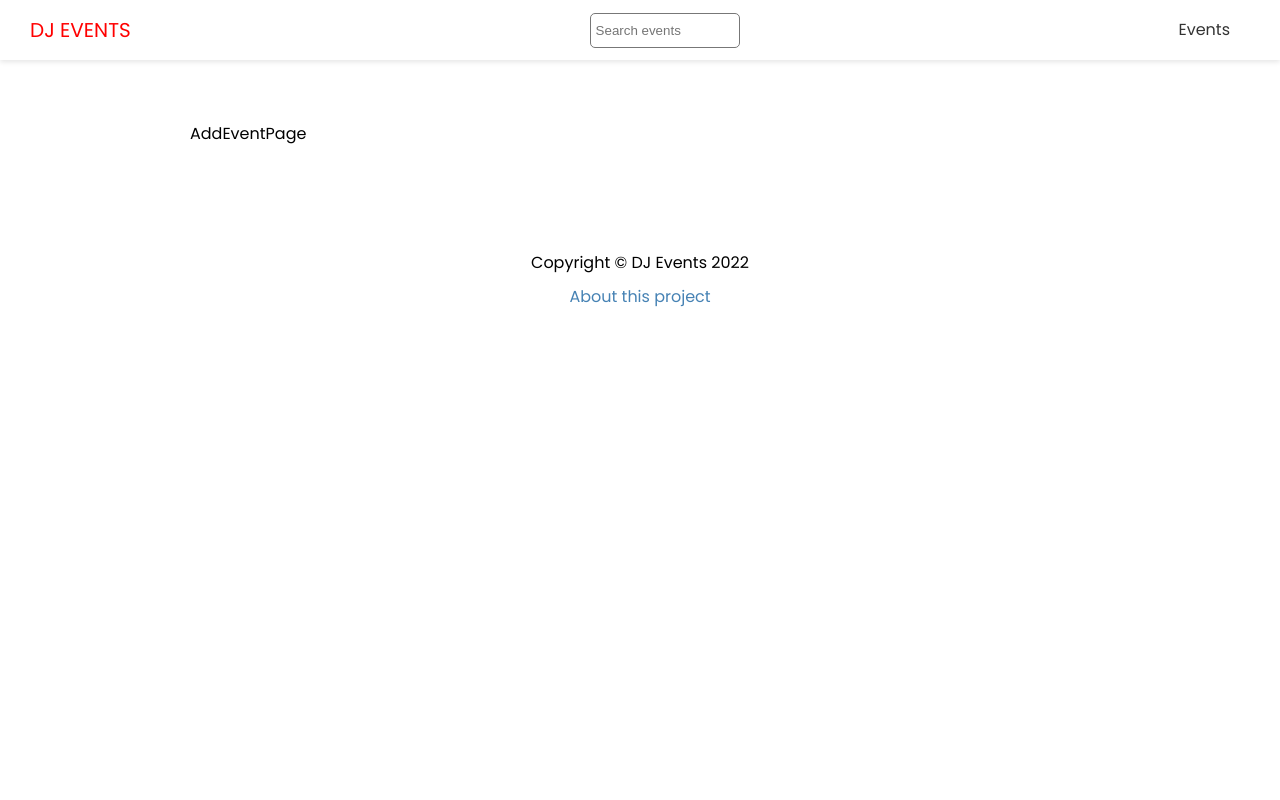
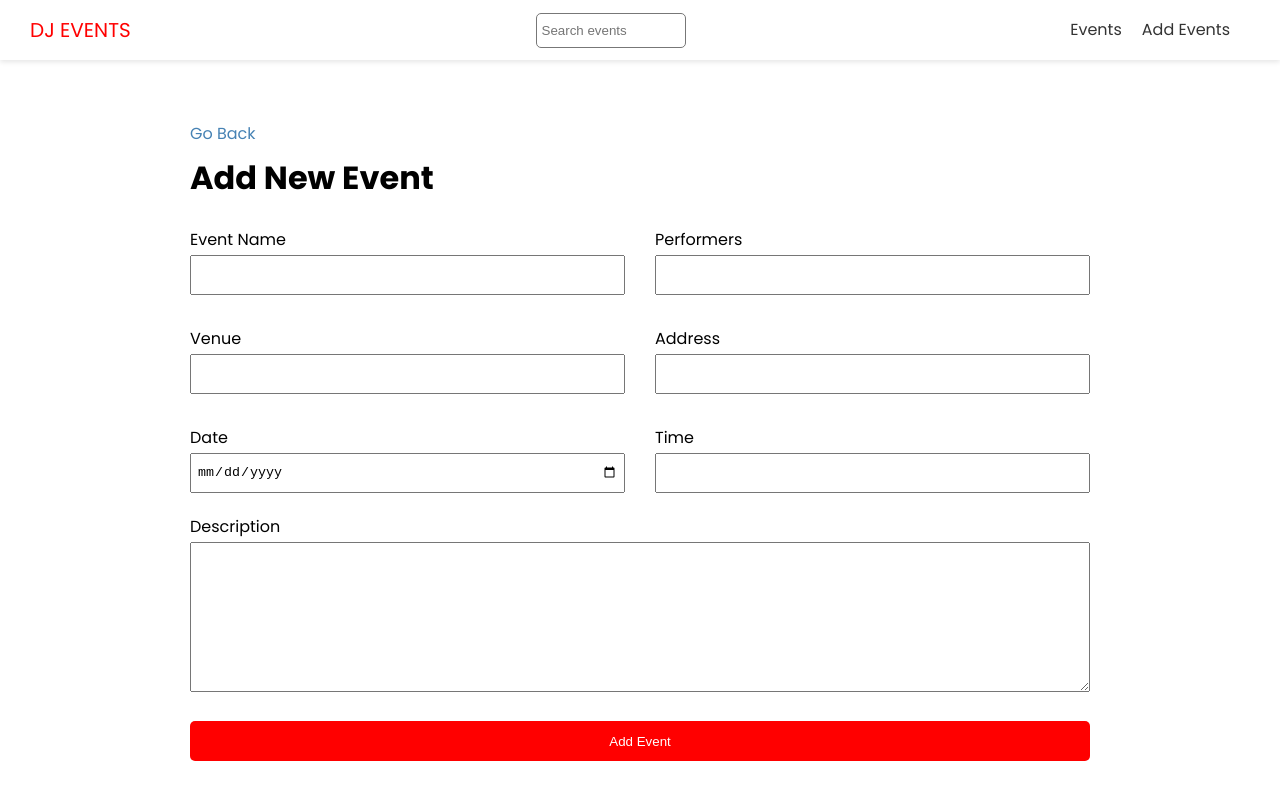
Before and after one commit to deotamaaa/Yummy-Engineer-dj-events-frontend, a Next.js app: page /events/add in a window 1280 px wide. Shown: the top 800 px of the page. Built offline with nearby package versions, Linux system fonts and the light colour scheme; no server answers.

Commit message:
Next 5.4

```diff
--- a/components/Header.js
+++ b/components/Header.js
@@ -18,6 +18,11 @@ export default function Header() {
               <a>Events</a>
             </Link>
           </li>
+          <li>
+            <Link href="/events/add">
+              <a>Add Events</a>
+            </Link>
+          </li>
         </ul>
       </nav>
     </header>
--- a/pages/events/add.js
+++ b/pages/events/add.js
@@ -1,6 +1,115 @@
-import React from 'react';
+import { useState } from 'react';
+import { useRouter } from 'next/router';
+import Link from 'next/link';
 import Layout from '@/components/Layout';
+import { API_URL } from '@/config/index';
+import styles from '@/styles/Form.module.css';
+export default function AddEventPage() {
+  const [values, setValues] = useState({
+    name: '',
+    performers: '',
+    venue: '',
+    address: '',
+    date: '',
+    time: '',
+    description: '',
+  });
 
-export default function AddEventPage() {
-  return <Layout title="Add New Event">AddEventPage</Layout>;
+  const router = useRouter();
+
+  const handleSubmit = (e) => {
+    e.preventDefault();
+    console.log(values);
+  };
+
+  const handleInputChange = (e) => {
+    const { name, value } = e.target;
+    setValues({
+      ...values,
+      [name]: value,
+    });
+  };
+
+  return (
+    <Layout title="Add New Event">
+      <Link href="/events">Go Back</Link>
+      <h1>Add New Event</h1>
+
+      <form onSubmit={handleSubmit} className={styles.form}>
+        <div className={styles.grid}>
+          <div>
+            <label htmlFor="name">Event Name</label>
+            <input
+              type="text"
+              id="name"
+              name="name"
+              value={values.name}
+              onChange={handleInputChange}
+            ></input>
+          </div>
+          <div>
+            <label htmlFor="name">Performers</label>
+            <input
+              type="text"
+              id="performers"
+              name="performers"
+              value={values.performers}
+              onChange={handleInputChange}
+            ></input>
+          </div>
+          <div>
+            <label htmlFor="name">Venue</label>
+            <input
+              type="text"
+              id="venue"
+              name="venue"
+              value={values.venue}
+              onChange={handleInputChange}
+            ></input>
+          </div>
+          <div>
+            <label htmlFor="name">Address</label>
+            <input
+              type="text"
+              id="address"
+              name="address"
+              value={values.address}
+              onChange={handleInputChange}
+            ></input>
+          </div>
+          <div>
+            <label htmlFor="name">Date</label>
+            <input
+              type="date"
+              id="date"
+              name="date"
+              value={values.date}
+              onChange={handleInputChange}
+            ></input>
+          </div>
+          <div>
+            <label htmlFor="name">Time</label>
+            <input
+              type="text"
+              id="time"
+              name="time"
+              value={values.time}
+              onChange={handleInputChange}
+            ></input>
+          </div>
+        </div>
+        <div>
+          <label htmlFor="description">Description</label>
+          <textarea
+            type="text"
+            id="description"
+            name="description"
+            value={values.description}
+            onChange={handleInputChange}
+          ></textarea>
+        </div>
+        <input type="submit" value="Add Event" className="btn" />
+      </form>
+    </Layout>
+  );
 }
--- /dev/null
+++ b/styles/Form.module.css
@@ -0,0 +1,39 @@
+.form label {
+    display: block;
+  }
+
+  .form input {
+    width: 100%;
+    height: 40px;
+    padding: 5px;
+  }
+
+  .form textarea {
+    width: 100%;
+    height: 150px;
+  }
+
+  .form input[type='submit'] {
+    display: block;
+    width: 100%;
+    margin: 20px 0 30px;
+  }
+
+  .form .file {
+    border: 1px #ccc solid;
+    background-color: #f4f4f4;
+    padding: 10px;
+  }
+
+  .grid {
+    display: grid;
+    grid-template-columns: 1fr 1fr;
+    gap: 30px;
+    margin-bottom: 20px;
+  }
+
+  @media (max-width: 600px) {
+    .grid {
+      grid-template-columns: 1fr;
+    }
+  }
```
